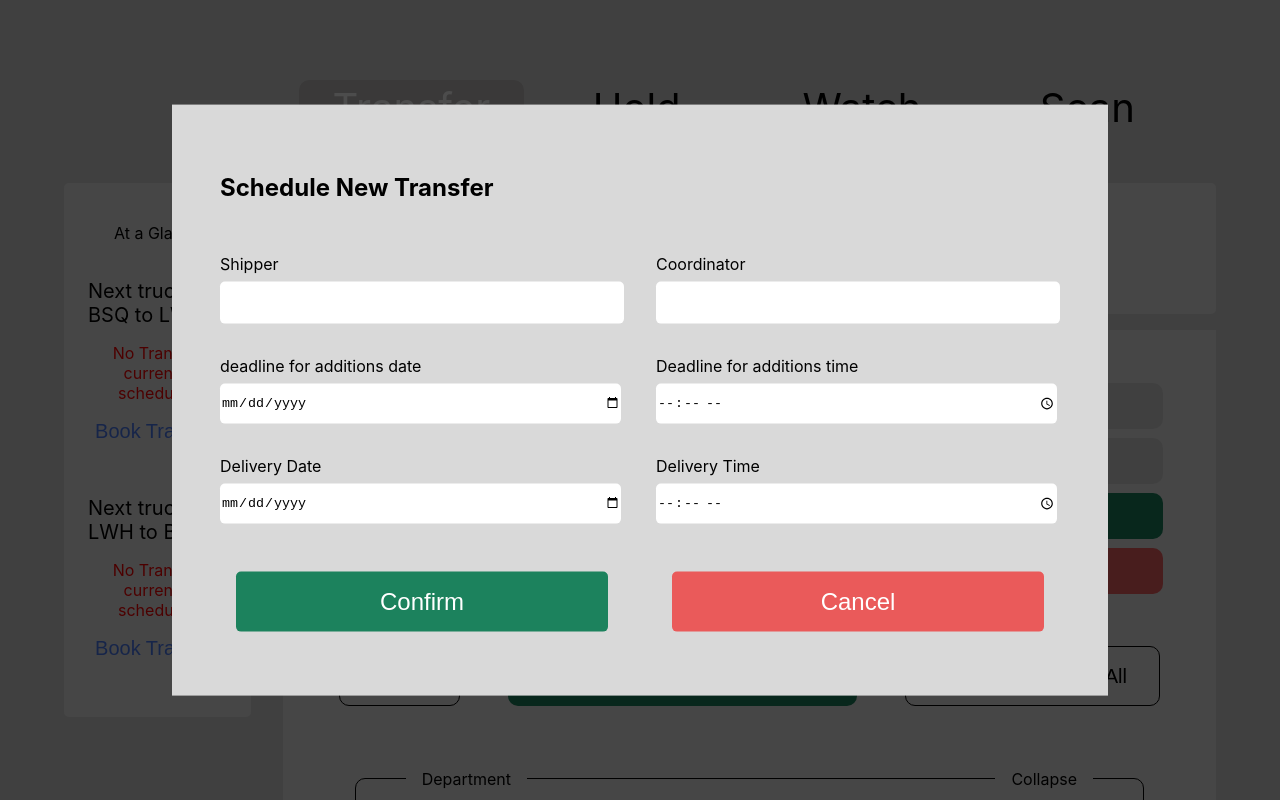
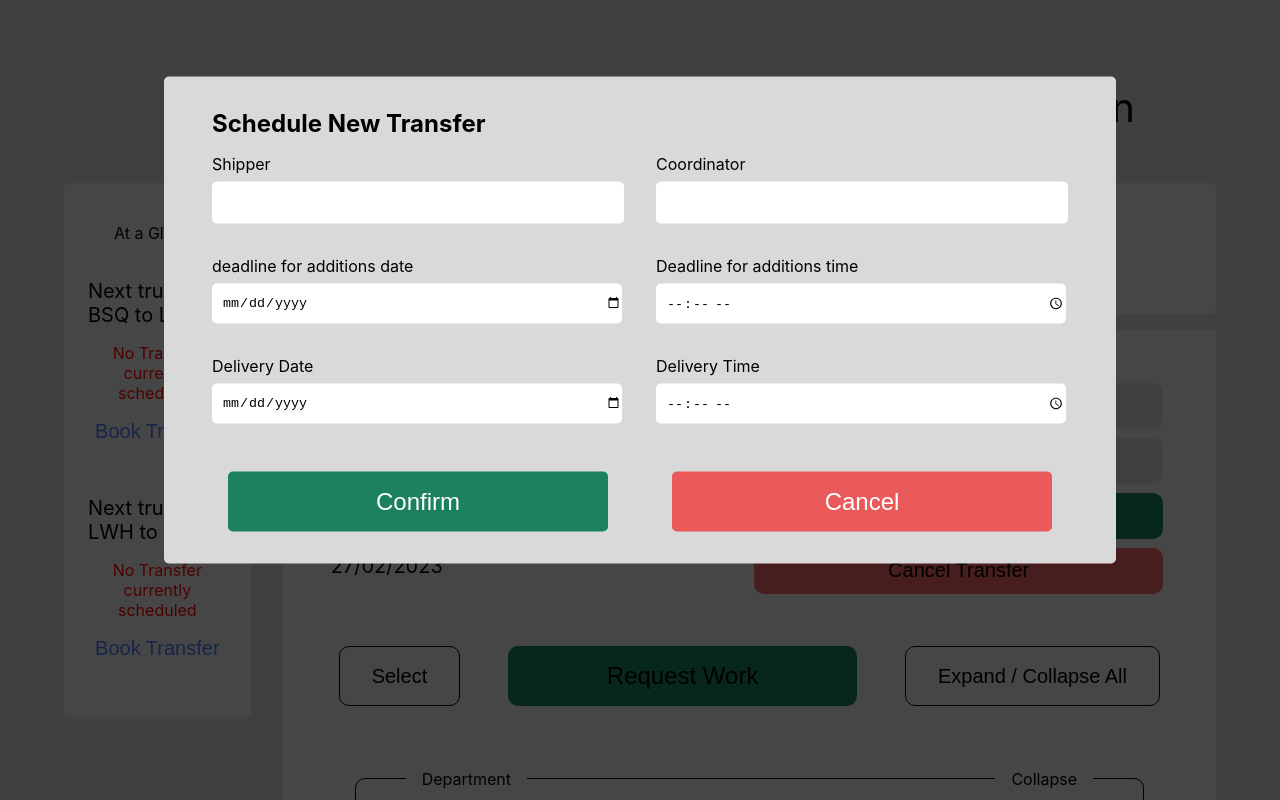
Before and after one commit to lefthomas/PropertyController, a React (Create React App) app: page / in a window 1280 px wide. Both pictures are taken after a click on the button "Request Work". Shown: the top 800 px of the page. Built offline with nearby package versions, Linux system fonts and the light colour scheme.

Commit message:
transfer modal submit work

```diff
--- a/src/modals/TransferModal/TransferModal.css
+++ b/src/modals/TransferModal/TransferModal.css
@@ -11,19 +11,21 @@
 
 .transfer-modal-container {
   position: fixed;
-  top: 50%;
+  top: 40%;
   left: 50%;
   transform: translate(-50%, -50%);
   z-index: 100;
   display: grid;
   background-color: #d9d9d9;
   padding: 2rem;
+  border-radius: 5px;
 }
 
 .transfer-modal-header {
-  padding: 1rem;
+  padding: 0 1rem;
+  margin-top: 0;
+  margin-bottom: 0;
 }
-
 .transfer-modal-form {
   display: grid;
   grid-template-columns: 1fr 1fr;
@@ -44,17 +46,12 @@
   border: none;
   width: 400px;
   height: 40px;
-}
-
-.transfer-modal-btn-container {
-  display: flex;
-  align-items: center;
-  justify-content: center;
-  margin-top: 1rem;
+  padding-left: 10px;
 }
 
 .transfer-modal-btn {
   margin: 2rem;
+  margin-bottom: 0;
   border-radius: 5px;
   padding: 1rem 8rem;
   color: white;
--- a/src/modals/TransferModal/TransferModal.js
+++ b/src/modals/TransferModal/TransferModal.js
@@ -1,13 +1,35 @@
+import { useState } from "react";
 import "./TransferModal.css";
 import ReactDom from "react-dom";
 
 function TransferModal(props) {
+  const [shipper, setShipper] = useState("");
+  const [coordinator, setCoordinator] = useState("");
+  const [additionsDate, setAdditionsDate] = useState("");
+  const [additionsTime, setAdditionsTime] = useState("");
+  const [deliveryDate, setDeliveryDate] = useState("");
+  const [deliveryTime, setDeliveryTime] = useState("");
+  const handleSubmit = (e) => {
+    e.preventDefault();
+    const transferObj = {
+      shipper,
+      coordinator,
+      additionsDate,
+      additionsTime,
+      deliveryDate,
+      deliveryTime,
+    };
+
+    console.log(transferObj);
+    props.close();
+  };
+
   if (!props.open) return null;
   return ReactDom.createPortal(
     <div className="transfer-modal-overlay">
       <div className="transfer-modal-container">
         <h2 className="transfer-modal-header">Schedule New Transfer</h2>
-        <form className="transfer-modal-form">
+        <form className="transfer-modal-form" onSubmit={handleSubmit}>
           <div className="transfer-modal-label-container">
             <label
               className="transfer-modal-label"
@@ -19,6 +41,8 @@ function TransferModal(props) {
               name="transfer-modal-shipper"
               id="transfer-modal-shipper"
               className="transfer-modal-input"
+              value={shipper}
+              onChange={(e) => setShipper(e.target.value)}
             />
           </div>
           <div className="transfer-modal-label-container">
@@ -32,6 +56,8 @@ function TransferModal(props) {
               name="transfer-modal-coordinator"
               id="transfer-modal-coordinator"
               className="transfer-modal-input"
+              value={coordinator}
+              onChange={(e) => setCoordinator(e.target.value)}
             />
           </div>
           <div className="transfer-modal-label-container">
@@ -46,6 +72,8 @@ function TransferModal(props) {
               name="transfer-modal-additions-date"
               id="transfer-modal-additions-date"
               className="transfer-modal-input"
+              value={additionsDate}
+              onChange={(e) => setAdditionsDate(e.target.value)}
             />
           </div>
           <div className="transfer-modal-label-container">
@@ -60,6 +88,8 @@ function TransferModal(props) {
               name="transfer-modal-additions-time"
               id="transfer-modal-additions-time"
               className="transfer-modal-input"
+              value={additionsTime}
+              onChange={(e) => setAdditionsTime(e.target.value)}
             />
           </div>
           <div className="transfer-modal-label-container">
@@ -74,6 +104,8 @@ function TransferModal(props) {
               name="transfer-modal-delivery-date"
               id="transfer-modal-delivery-date"
               className="transfer-modal-input"
+              value={deliveryDate}
+              onChange={(e) => setDeliveryDate(e.target.value)}
             />
           </div>
           <div className="transfer-modal-label-container">
@@ -88,12 +120,18 @@ function TransferModal(props) {
               name="transfer-modal-delivery-time"
               id="transfer-modal-delivery-time"
               className="transfer-modal-input"
+              value={deliveryTime}
+              onChange={(e) => setDeliveryTime(e.target.value)}
             />
           </div>
-          <button className="transfer-modal-btn transfer-modal-btn-confirm">
+          <button
+            type="submit"
+            className="transfer-modal-btn transfer-modal-btn-confirm"
+          >
             Confirm
           </button>
           <button
+            type="button"
             className="transfer-modal-btn transfer-modal-btn-cancel"
             onClick={() => props.close()}
           >
```
